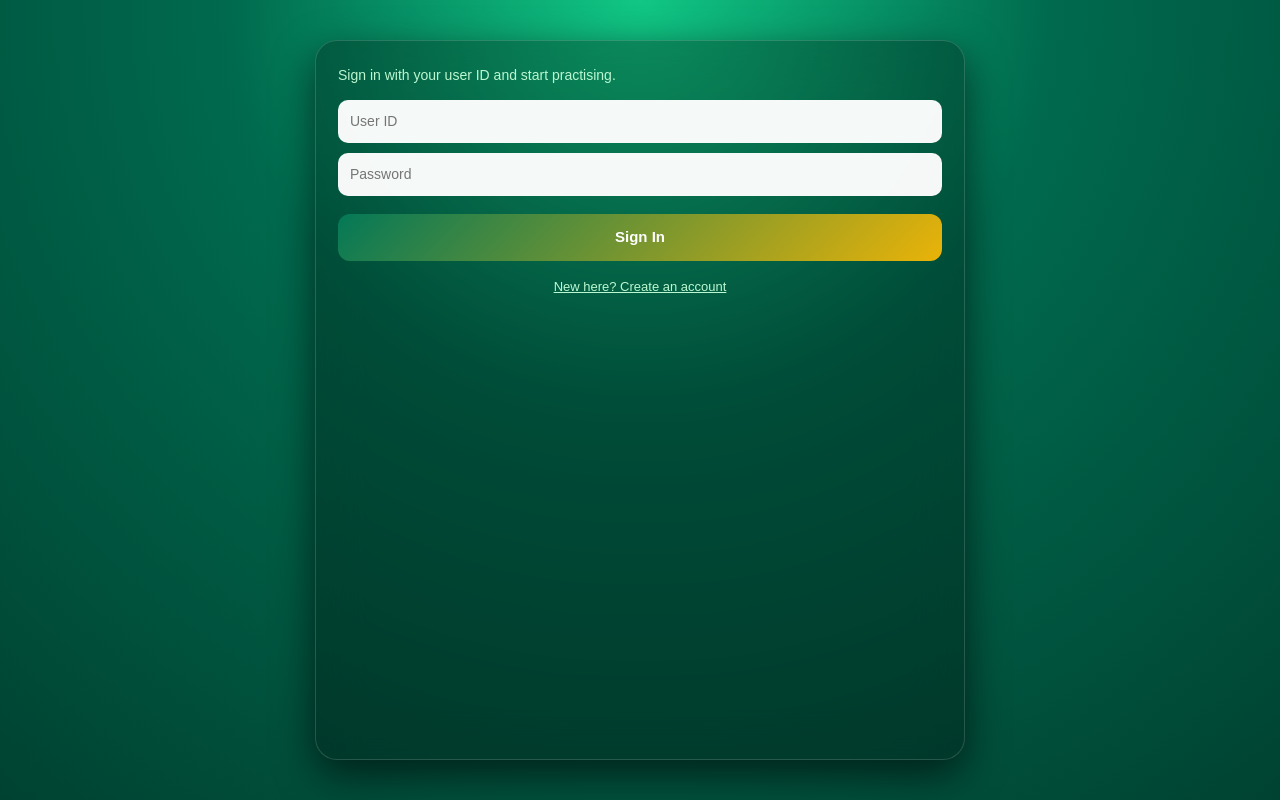
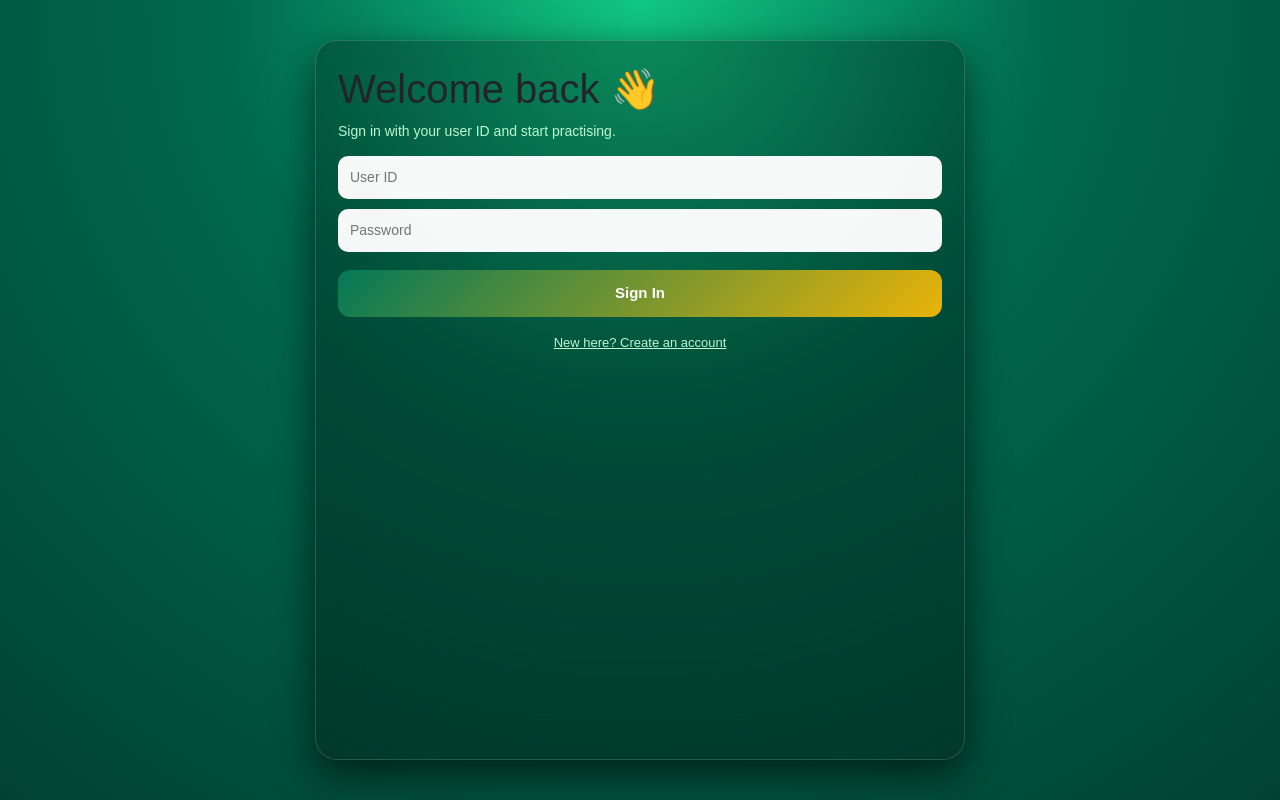
Before and after one commit to Varshith302006/Communication, a website: page index.html in a window 1280 px wide. Drawn offline with nearby package versions, Linux system fonts and the light colour scheme.

Commit message:
Update index.html

```diff
--- a/index.html
+++ b/index.html
@@ -15,7 +15,7 @@
 
       <!-- LOGIN PAGE -->
       <section id="login" class="page active">
-        <!-- <h1>Welcome back 👋</h1> -->
+        <h1>Welcome back 👋</h1>
         <p class="auth-sub">Sign in with your user ID and start practising.</p>
 
         <input id="login-id" placeholder="User ID" />
```
